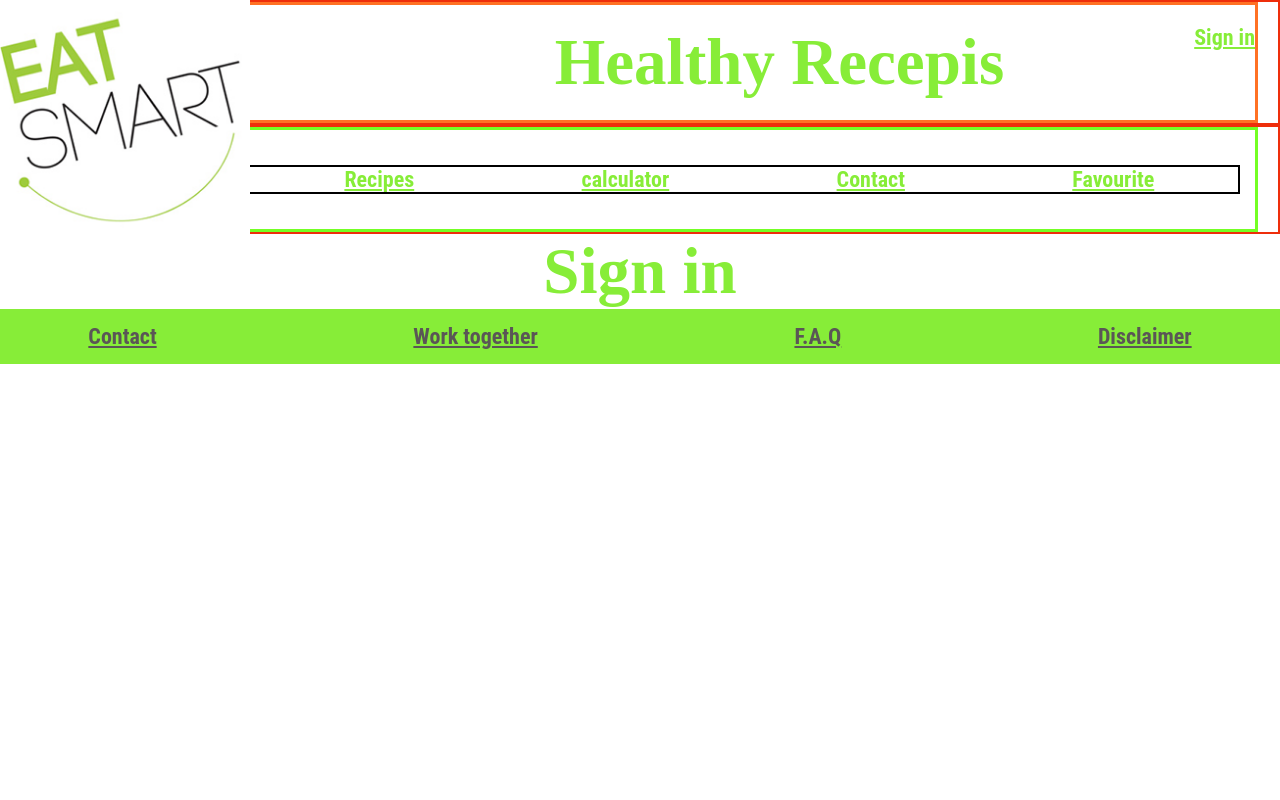
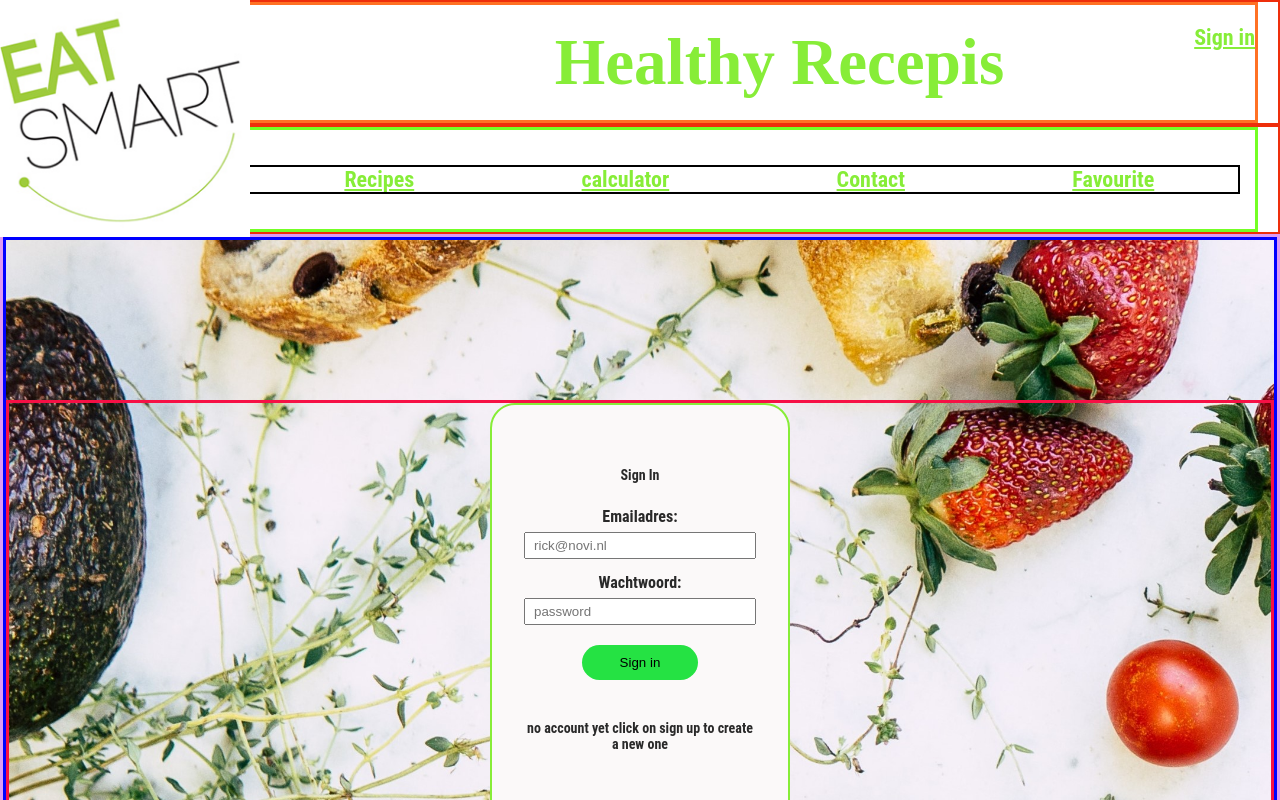
Before and after one commit to RmvdBrink/eindopdracht, a React (Create React App) app: page /sign-in in a window 1280 px wide. Shown: the top 800 px of the page. Built offline with nearby package versions, Linux system fonts and the light colour scheme; a web font is replaced by a local one.

Commit message:
aanpassingen aan sign in

```diff
--- a/src/App.css
+++ b/src/App.css
@@ -1,3 +1,17 @@
+/*////////////////////////
+    Table of Contents
+    1. Global Styles
+    2. Typography
+    3. Layout
+        3.1 Reusables
+        3.2 Other
+    4. Areas
+        4.1 Header
+        4.2 Introduction
+        etc.
+    5. Media Queries
+////////////////////////*/
+/* ------------------------------- 1. Global Styles -------------------------------- */
 @import url('https://fonts.googleapis.com/css2?family=Hepta+Slab:wght@300;500;600;700;800&family=Roboto:wght@400;500;700&display=swap');
 
 * {
@@ -6,18 +20,8 @@
     box-sizing: border-box;
 }
 
-/*root colors voor the app*/
-:root {
-    --primary: #87ED38;
-    --secondary: #25E243;
-    --secondary-a: #027902;
-    --secondary-dark: #5A5656;
-    --secondary-light: #FBF9F9;
-    --black: #292929;
-    --white: #FFFFFF;
-}
 
-
+/* ------------------------------- 2. Typography ----------------------------------- */
 body {
     font-family: 'Roboto Condensed', sans-serif;
     font-weight: 600;
@@ -44,6 +48,29 @@ h2 {
 h3 {
     font-size: 24px;
 }
+
+
+/* ------------------------------- 3. Layout --------------------------------------- */
+/* --------------- 3.1 Reusables ----------------------- */
+/*root colors voor the app*/
+:root {
+    --primary: #87ED38;
+    --secondary: #25E243;
+    --secondary-a: #027902;
+    --secondary-dark: #5A5656;
+    --secondary-light: #FBF9F9;
+    --black: #292929;
+    --white: #FFFFFF;
+}
+/* --------------- 3.2 Other --------------------------- */
+.logo {
+    width: 250px;
+    position: absolute;
+    top: 0;
+    left:0;
+}
+
+/* ------------------------------- 4. Areas ---------------------------------------- */
 
 .outer-content-container {
     width: 100%;
@@ -87,9 +114,15 @@ Hij mag krimpen als het scherm minder breed wordt, maar niet groeien als er meer
     padding: 35px 0;
 }
 
-.logo {
-    width: 250px;
-    position: absolute;
-    top: 0;
-    left:0;
-}
+
+
+
+
+
+
+
+/* --------------- 4.1 Header ------------------------- */
+
+/* --------------- 4.2 Introduction ------------------- */
+
+/* ------------------------------- 5. Media Queries -------------------------------- */
--- a/src/components/header/Header.js
+++ b/src/components/header/Header.js
@@ -1,5 +1,5 @@
 import React from 'react';
-// import Logo from "./assets/b07d9b15400245.54f08d0d43607.png"
+// import Logo from "./assets/logo-og.png"
 import {NavLink} from "react-router-dom";
 import "./Header.css"
 import "../../App.css"
--- a/src/components/search-card/SearchCard.css
+++ b/src/components/search-card/SearchCard.css
@@ -0,0 +1,11 @@
+.container-search-card {
+    display: flex;
+    flex-direction: column;
+   align-items: center;
+
+}
+
+.container-search-card img {
+    width: 50%;
+
+}
--- a/src/components/search-card/SearchCard.js
+++ b/src/components/search-card/SearchCard.js
@@ -1,10 +1,12 @@
 import React from 'react';
+import SearchCardCss from "./SearchCard.css"
+import RoundCalories from "../../helpers/roundCalories";
 
 function SearchCard({title, calories, image}) {
     return (
-        <div>
-            <h3>{title}</h3>
-            <p>{calories}</p>
+        <div className= "container-search-card">
+            <p>{title}</p>
+            <p>{RoundCalories(calories)} Kcal</p>
             <img src={image} alt={title} />
         </div>
     );
--- a/src/helpers/roundCalories.js
+++ b/src/helpers/roundCalories.js
@@ -1,13 +1,6 @@
-import React from 'react';
 
-function RoundFunction({ roundCalories}) {
     function roundCalories(calories) {
         return Math.round(calories);
     }
 
-    return (
-        <div></div>
-    );
-}
-
-export default RoundFunction;
+export default roundCalories;
--- a/src/pages/search/Search.css
+++ b/src/pages/search/Search.css
@@ -7,6 +7,7 @@ main {
 }
 h3 {
     text-align: center;
+    font-size: 15px;
 }
 .outer-content-container-search {
     display: flex;
@@ -24,6 +25,7 @@ h3 {
     justify-content: center;
     flex-basis: 1400px;
     border: blue solid 3px;
+    flex-wrap: wrap;
 }
 
 .content-container-search1 {
@@ -44,12 +46,18 @@ h3 {
 }
 .content-container-search3 {
     display: flex;
-    flex-direction: column;
+    flex-direction: row;
     justify-content: center;
     align-items: center;
-    flex-grow: 1;
-    flex-shrink: 0;
-    flex-basis: 300px;
+    flex-grow: 0;
+    flex-shrink: 1;
+    flex-wrap: wrap;
+    flex-basis: 500px;
     border: #073daf solid 3px;
     text-align: center;
+
 }
+
+/*img {*/
+/*    width: 50%;*/
+/*}*/
--- a/src/pages/search/Search.js
+++ b/src/pages/search/Search.js
@@ -45,15 +45,17 @@ function Search() {
     }, [query]);
 
     const updateSearch = e => {
-        setSearch(e.target.value)
-        console.log(search)
+        setSearch(e.target.value);
+        console.log(search);
     }
 
     const getSearch = e => {
         e.preventDefault();
-        setQuery(search)
-        setSearch("")
+        setQuery(search);
+        setSearch("");
     }
+
+
 
     return (
         <>
@@ -61,7 +63,7 @@ function Search() {
     <main className="outer-content-container-search">
         <section className="inner-content-container-search">
             <div className="content-container-search1">
-                <h5>Recipes Search page</h5>
+                <h2>Recipes Search page</h2>
                 <p>search her for you best recipes</p>
             </div>
             {error && <p>Something went wrong while retrieving the data</p>}
--- a/src/pages/sign-in/SignIn.css
+++ b/src/pages/sign-in/SignIn.css
@@ -0,0 +1,83 @@
+.outer-content-container-sign-in {
+
+    background: url("../../assets/background-signin.jpg") no-repeat center center fixed;
+    -webkit-background-size: cover;
+    -moz-background-size: cover;
+    -o-background-size: cover;
+    background-size: cover;
+}
+
+
+
+
+.outer-content-container-sign-in {
+    display: flex;
+    flex-direction: row;
+    justify-content: center;
+    flex-grow: 1;
+    flex-basis: 1200px;
+    flex-wrap: wrap;
+    border: #de9bf1 solid 3px;
+}
+
+.inner-content-container-sign-in {
+    display: flex;
+    flex-direction: column;
+    justify-content: center;
+    flex-basis: 1400px;
+    border: blue solid 3px;
+    flex-wrap: wrap;
+    width: 100vw;
+    height: 100vh;
+
+
+}
+
+.content-container-sign-in {
+    display: flex;
+    flex-direction: column;
+    justify-content: center;
+    align-items: center;
+    flex-basis: 200px;
+    border: #f61045 solid 3px;
+
+}
+/*Algemene formulier-styling*/
+.sign-in-form {
+    display: flex;
+    flex-direction: column;
+    background-color:var(--secondary-light);
+    padding: 32px;
+    max-width: 300px;
+    min-height: 300px;
+    border: solid 2px var(--primary);
+    border-radius: 25px;
+    text-align: center;
+}
+
+.sign-in-form label {
+    margin: 4px 0;
+    font-weight: bold;
+}
+
+.sign-in-form input {
+    width: 100%;
+    padding: 4px 8px;
+    margin: 6px 0;
+}
+
+
+form p {
+    font-size: 14px;
+    padding:  30px 0  20px 0;
+}
+
+.sign-in-button {
+    border-radius: 25px;
+    margin: 10px 0 10px 0;
+    padding: 10px 0 10px 0;
+    width: 50%;
+    align-self: center;
+    border: none;
+    background-color: var(--secondary);
+}
--- a/src/pages/sign-in/SignIn.js
+++ b/src/pages/sign-in/SignIn.js
@@ -1,10 +1,62 @@
 import React from 'react';
+import "./SignIn.css"
+import "../../App.css"
 
-function SignIn(props) {
+
+function SignIn() {
     return (
-        <div>
-            <h1>Sign in</h1>
-        </div>
+        <>
+
+            <div  className="outer-content-container-sign-in">
+                <div className="inner-content-container-sign-in">
+                    <fieldset className="content-container-sign-in">
+
+                    <form className="sign-in-form">
+                        <p><strong>Sign In</strong> </p>
+                        <label htmlFor="email-field">
+                            Emailadres:
+                            <input
+                                type="email"
+                                id="email-field"
+                                name="email"
+                                // value={email}
+                                // onChange={(e) => setEmail(e.target.value)}
+                                placeholder="rick@novi.nl"
+                            />
+                        </label>
+                        <label htmlFor="password-field">
+                            Wachtwoord:
+                            <input
+                                type="password"
+                                id="password-field"
+                                name="password_field"
+                                // value={password}
+                                // onChange={(e) => setPassword(e.target.value)}
+                                placeholder="password"
+                            />
+                        </label>
+                        <button
+                            className="sign-in-button"
+                            type="submit"
+
+
+                        >Sign in</button>
+                        <p>no account yet click on sign up to create a new one</p>
+                        <p>forgot you password</p>
+                    </form>
+                    </fieldset>
+                        {/*<p>Heb je nog geen account? <Link to="/signup">Registreer</Link> je dan eerst.</p>*/}
+
+
+                </div>
+            </div>
+
+
+
+
+
+
+        </>
     );
 }
 
```
Also changed, not shown: src/pages/recipes/RecipesPage.js (+14 -0 lines), 1 other file (tests, documents, lock files or other folders).
